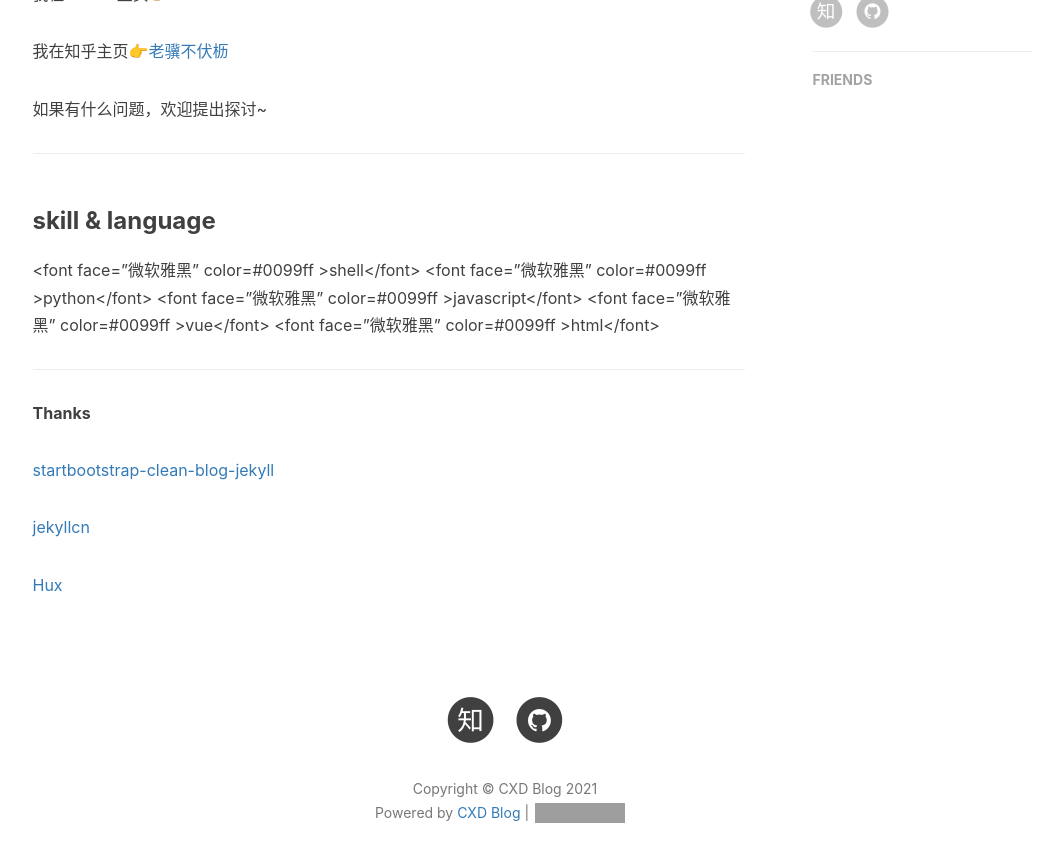
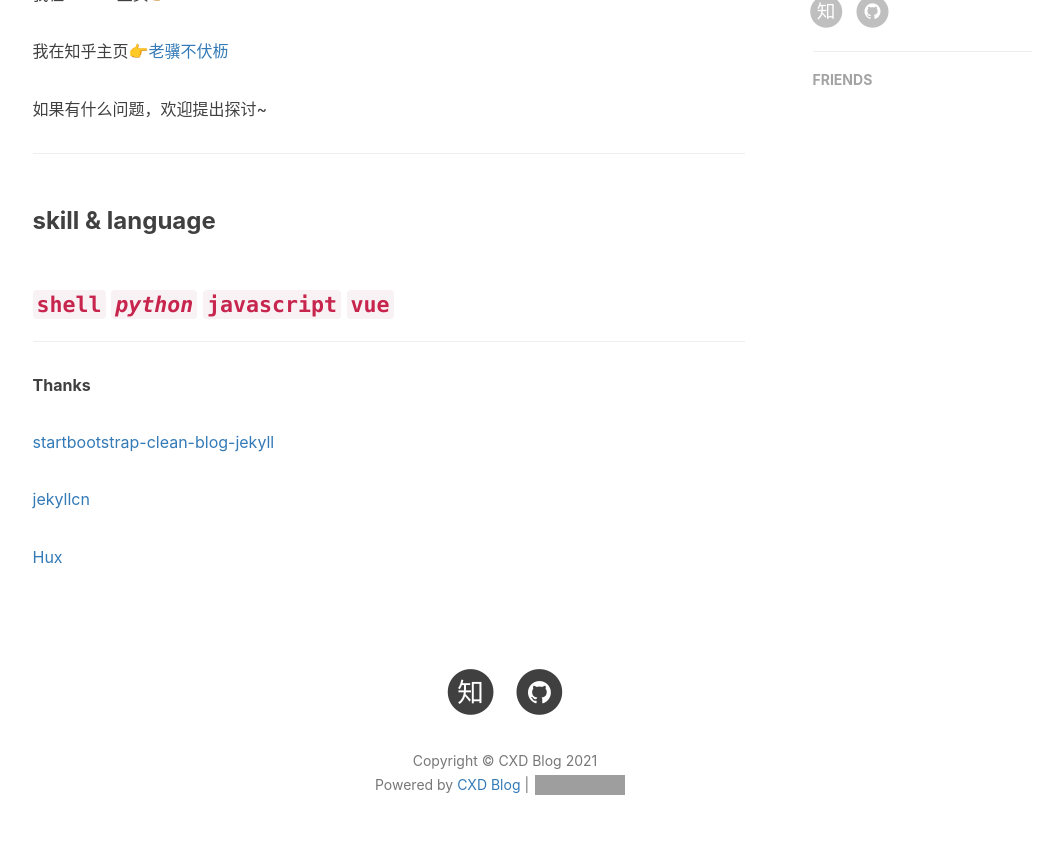
Before and after one commit to chaoxiaodi/chaoxiaodi.github.io, a Jekyll site: the page built from about.html, in a window 1280 px wide and 900 px high, scrolled down 850 px. Shown: the top 862 px of the window, without its empty margins (135-1198 px from the left). Built offline with Jekyll 4.4.1, drawn with Linux system fonts in a browser that asks for light colours; nearby versions of some CDN libraries; comment, search, counter and statistics services are not loaded; grey boxes are pictures that could not be loaded.

Commit message:
modify zh.md

```diff
--- a/_includes/about/zh.md
+++ b/_includes/about/zh.md
@@ -17,11 +17,7 @@ hi,我是 **超小弟** ,一名秃头运维,现在北京工作。
 
 ---
 ### skill & language
-<font face="微软雅黑" color=#0099ff >shell</font>
-<font face="微软雅黑" color=#0099ff >python</font>
-<font face="微软雅黑" color=#0099ff >javascript</font>
-<font face="微软雅黑" color=#0099ff >vue</font>
-<font face="微软雅黑" color=#0099ff >html</font>
+### **`shell`** _`python`_ **`javascript`** `vue`
 
 ***
 
```
Also changed, not shown: _includes/about/en.md (+0 -1 lines).
